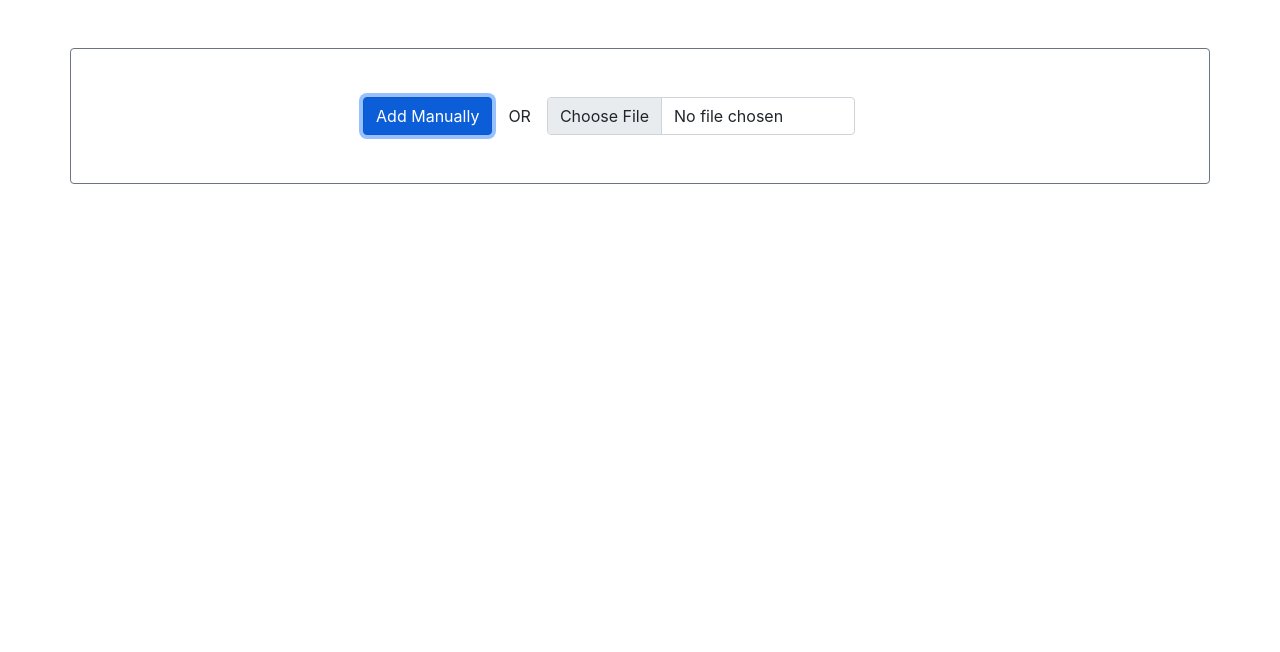
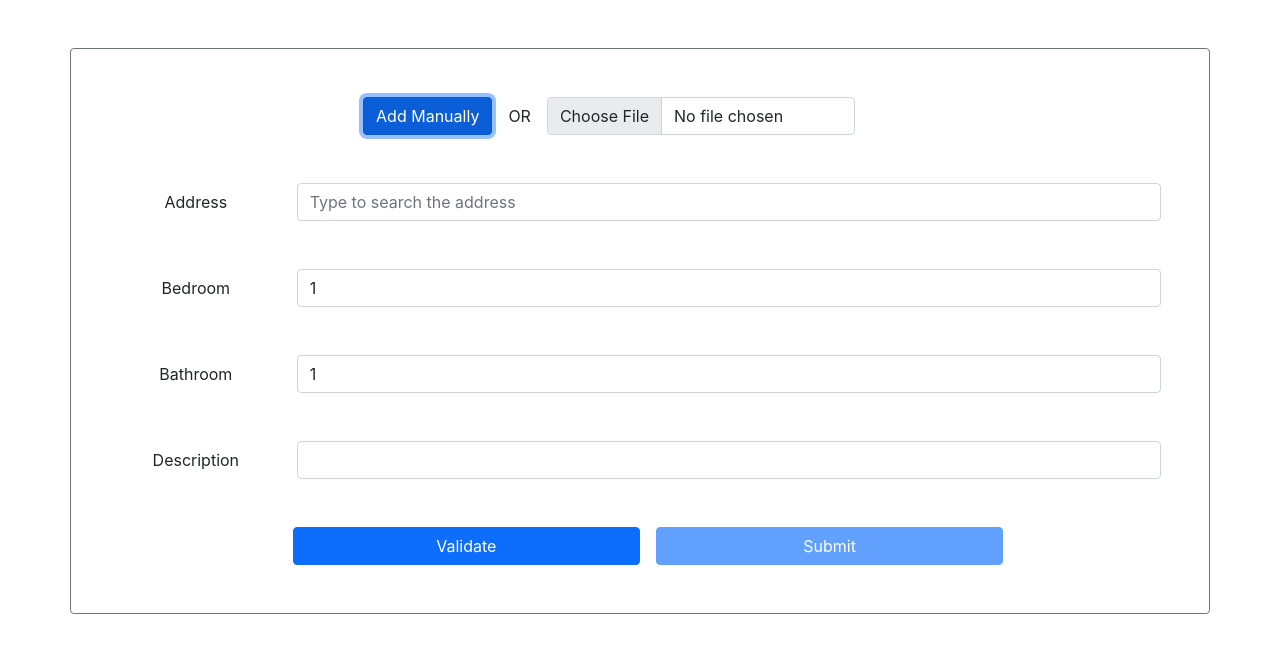
Before and after one commit to immayurpanchal/sp-as-1, a React (Create React App) app: page / in a window 1280 px wide. Both pictures are taken after a click on the button "Add Manually". Shown: the top 652 px of the page. Built offline with nearby package versions, Linux system fonts and the light colour scheme.

Commit message:
feat: :sparkles: Add DataList component

```diff
--- a/src/App.js
+++ b/src/App.js
@@ -1,5 +1,6 @@
 import { useEffect, useReducer, useState } from 'react'
 import './App.css'
+import DataList from './components/DataList'
 import Input from './components/Input'
 import useGooglePlace from './hooks/useGooglePlace'
 
@@ -22,19 +23,14 @@ const formReducer = (state = initialState, action) => {
 }
 
 const App = () => {
-  const [isFormVisible, setFormVisibility] = useState(true)
+  const [isFormVisible, setFormVisibility] = useState(false)
   const [state, dispatch] = useReducer(formReducer, initialState)
   const [csvData, setCsvData] = useState(null)
   const [isDataValid, setDataValid] = useState(false)
   const [isFormSubmitted, setFormSubmit] = useState(false)
   const [images, setImages] = useState([])
   const [featuredImage, setFeaturedImage] = useState(null)
-  const {
-    place,
-    loading: loadingPlace,
-    error: errorPlace,
-    handlePlaceSearch
-  } = useGooglePlace()
+  const { places, handlePlaceSearch } = useGooglePlace()
 
   const handleSubmit = e => {
     if (e.target.checkValidity()) {
@@ -46,6 +42,11 @@ const App = () => {
     e.target.classList.add('was-validated')
   }
 
+  const handleDataListRef = ref => {
+    if (!ref.current) return
+    ref.current.value = state.address
+  }
+
   const renderForm = () => {
     return (
       <form
@@ -54,24 +55,16 @@ const App = () => {
         noValidate
         name='form-sp'>
         <div className='mb-5 row'>
-          <Input
-            required
-            key='address'
-            type='textarea'
-            className='form-control'
+          <DataList
+            label='Address'
             id='address'
-            label='Address'
-            value={state.address || ''}
-            validate={({ target: { value } }) => value.trim().length > 0}
-            onChange={e =>
-              dispatch({
-                type: 'manual',
-                name: e.target.name,
-                value: e.target.value
-              })
+            placeholder='Type to search the address'
+            options={places}
+            onSelect={value =>
+              dispatch({ type: 'manual', name: 'address', value })
             }
-            // pattern='[A-Z ]+'
             errorMessage='Address must be a valid address'
+            reference={handleDataListRef}
           />
         </div>
         <div className='mb-5 row'>
@@ -274,14 +267,8 @@ const App = () => {
   }, [csvData, isFormVisible])
 
   useEffect(() => {
-    handlePlaceSearch({ lat: 123, lng: 123 })
+    handlePlaceSearch()
   }, [])
-
-  useEffect(() => {
-    if (loadingPlace || errorPlace) return
-
-    dispatch({ type: 'manual', name: 'address', value: place || '' })
-  }, [place])
 
   return (
     <div className='App container-sm card border-secondary p-5 my-5'>
--- /dev/null
+++ b/src/components/DataList/DataList.jsx
@@ -0,0 +1,60 @@
+import React from 'react'
+
+const DataList = props => {
+  const {
+    options = [],
+    label,
+    placeholder,
+    onSelect,
+    id,
+    errorMessage,
+    onInitialValueChange,
+    reference,
+    ...restProps
+  } = props
+  const ref = React.useRef(null)
+  const inputRef = React.useRef(null)
+
+  const handleChange = e => {
+    const currentTypedValue = e.target.value || ''
+    for (const option of ref.current.children) {
+      const value = option.value
+      if (value.toLowerCase() === currentTypedValue.toLowerCase()) {
+        props.onSelect(value)
+      }
+    }
+  }
+
+  return (
+    <>
+      {label && (
+        <label htmlFor={id} className='col-sm-2 col-form-label'>
+          {label}
+        </label>
+      )}
+      <div className='col-sm-10'>
+        <input
+          {...restProps}
+          className='form-control'
+          list='datalistOptions'
+          name={id}
+          placeholder={placeholder}
+          onChange={handleChange}
+          ref={localRef => {
+            inputRef.current = localRef
+            props.reference(inputRef)
+          }}
+          required
+        />
+        <datalist id='datalistOptions' ref={ref}>
+          {options.map(option => (
+            <option key={option.id} value={option.value} />
+          ))}
+        </datalist>
+        <div className='invalid-feedback'>{errorMessage || ''}</div>
+      </div>
+    </>
+  )
+}
+
+export default DataList
--- /dev/null
+++ b/src/components/DataList/index.js
@@ -0,0 +1 @@
+export { default } from './DataList'
```
